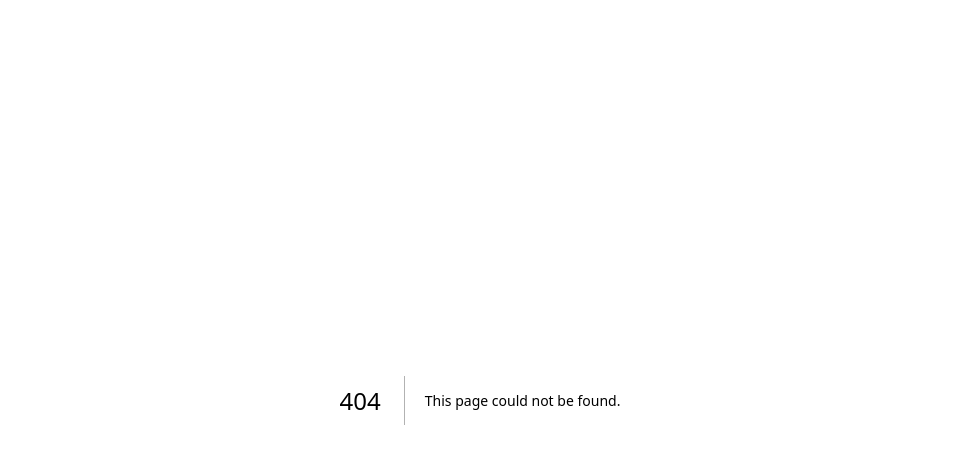
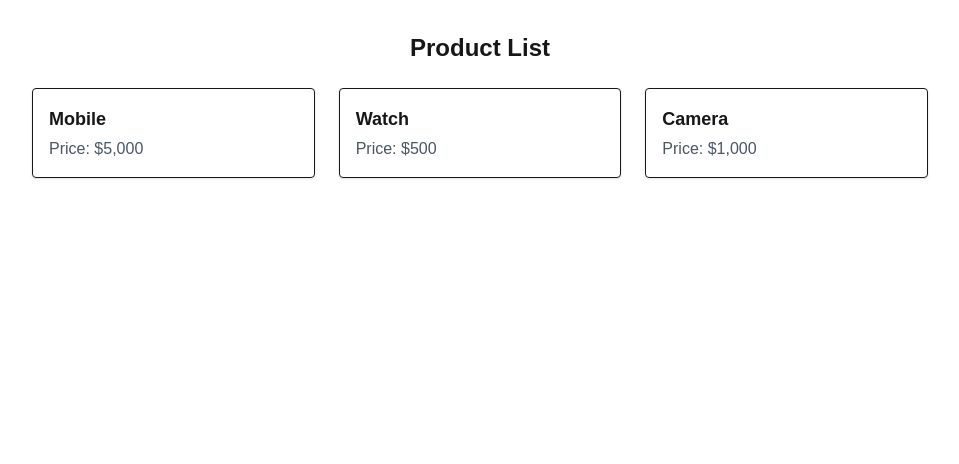
Before and after one commit to NazmulHasan68/Nextjs-First-porject, a Next.js app: page /products in a window 1280 px wide. Before the commit this address had no page. Shown: the top 464 px of the page, without its empty margins (160-1119 px from the left). Built offline with nearby package versions, Linux system fonts and the light colour scheme.

Commit message:
Nexted route

```diff
--- /dev/null
+++ b/src/app/products/[slug]/page.tsx
@@ -0,0 +1,12 @@
+
+export default async function ProductDetails({ params }: { params: Promise<{ slug: string }> }) {
+  // Server Component
+
+  const {slug} = await params
+
+  return (
+    <div className="py-12 max-w-5xl mx-auto">
+      <h1 className="text-3xl font-bold">Product {slug}</h1>
+    </div>
+  );
+}
--- /dev/null
+++ b/src/app/products/page.tsx
@@ -0,0 +1,27 @@
+'use client'
+
+import Link from "next/link";
+
+export default function Products() {
+  const products = [
+    { id: '1', name: 'Mobile', price: 5000 },
+    { id: '2', name: 'Watch', price: 500 },
+    { id: '3', name: 'Camera', price: 1000 }
+  ];
+
+  return (
+    <div className="max-w-4xl mx-auto py-8">
+      <h1 className="text-2xl font-bold mb-6 text-center">Product List</h1>
+      <div className="grid grid-cols-1 sm:grid-cols-2 md:grid-cols-3 gap-6">
+        {products.map(product => (
+          <Link key={product.id} href={`/products/${product.id}`} className="block">
+            <div className="border p-4 rounded shadow hover:scale-105 hover:shadow-lg transition-transform duration-200 cursor-pointer">
+              <h2 className="text-lg font-semibold">{product.name}</h2>
+              <p className="mt-1 text-gray-600">Price: ${product.price.toLocaleString()}</p>
+            </div>
+          </Link>
+        ))}
+      </div>
+    </div>
+  );
+}
--- /dev/null
+++ b/src/app/profile/account/page.tsx
@@ -0,0 +1,7 @@
+"use client"
+
+export default function Account() {
+    return (
+        <div>Account page</div>
+    );
+}
--- /dev/null
+++ b/src/app/profile/page.tsx
@@ -0,0 +1,9 @@
+'use client'
+
+export default function Profile() {
+    return (
+        <div>
+            profile page
+        </div>
+    );
+}
--- /dev/null
+++ b/src/global.d.ts
@@ -0,0 +1,2 @@
+declare module '*.css';
+declare module '*.scss';
```
Also changed, not shown: package.json (+7 -7 lines), 1 other file (tests, documents, lock files or other folders).
